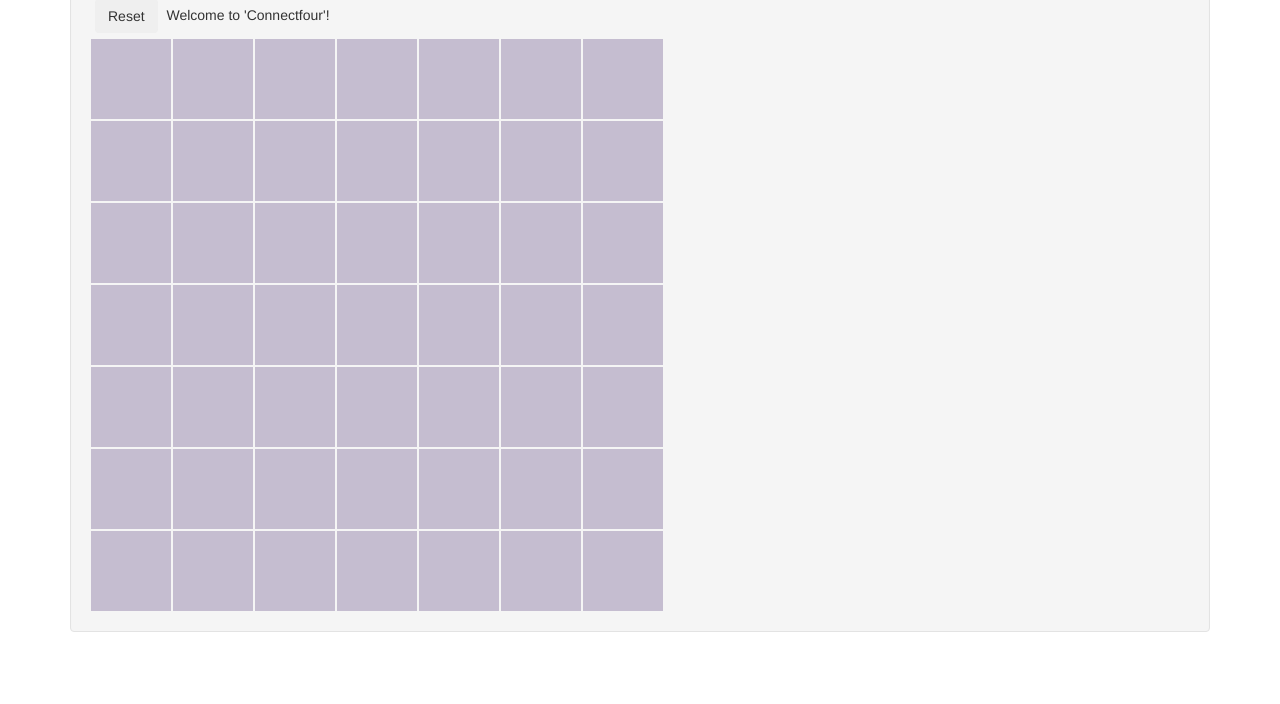
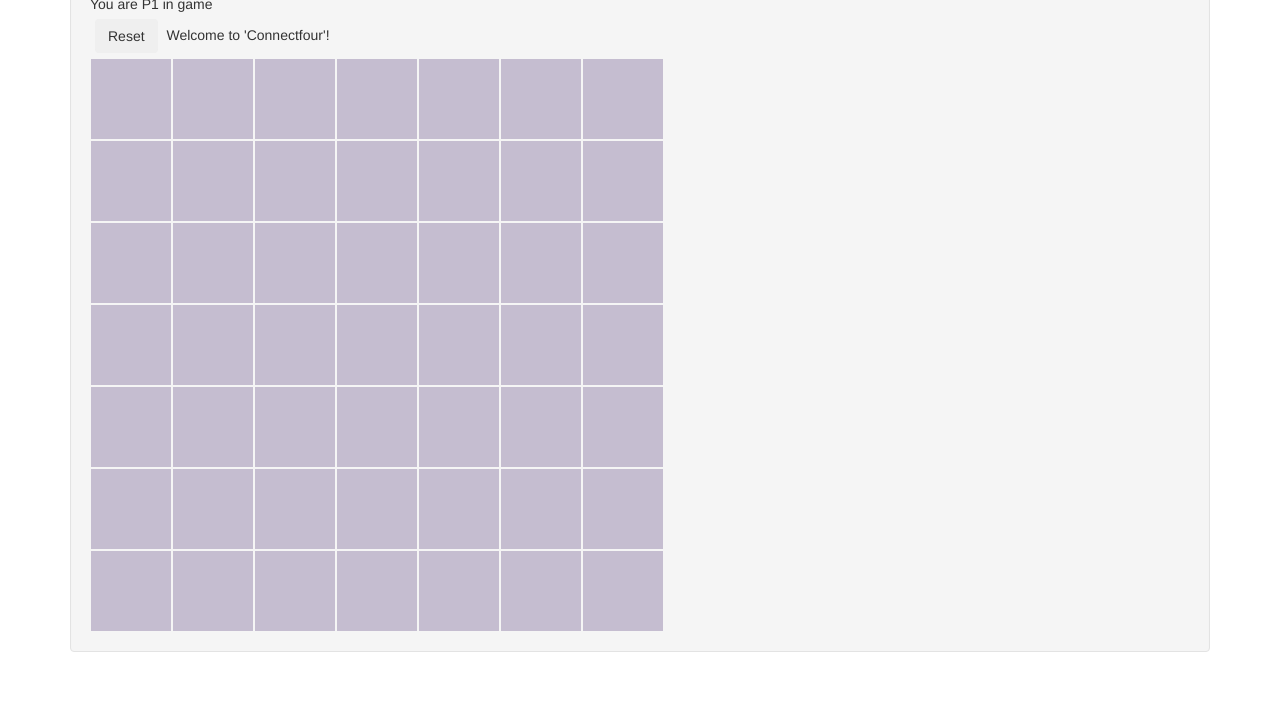
Before and after one commit to sgillis/connect-four, a website: page index.html in a window 1280 px wide. Shown: the part 96-800 px from the top of the page. Drawn offline with nearby package versions, Linux system fonts and the light colour scheme; no server answers.

Commit message:
game and player name info

```diff
--- a/index.html
+++ b/index.html
@@ -10,6 +10,9 @@
 <div class="container">
     <div class="well">
         <h1>Connect four</h1>
+        <div>
+            You are P{{ name + 1 }} in game {{ game_name}}
+        </div>
         <button type="button" data-ng-click="reset(game)" class="btn">
             Reset
         </button>
```
